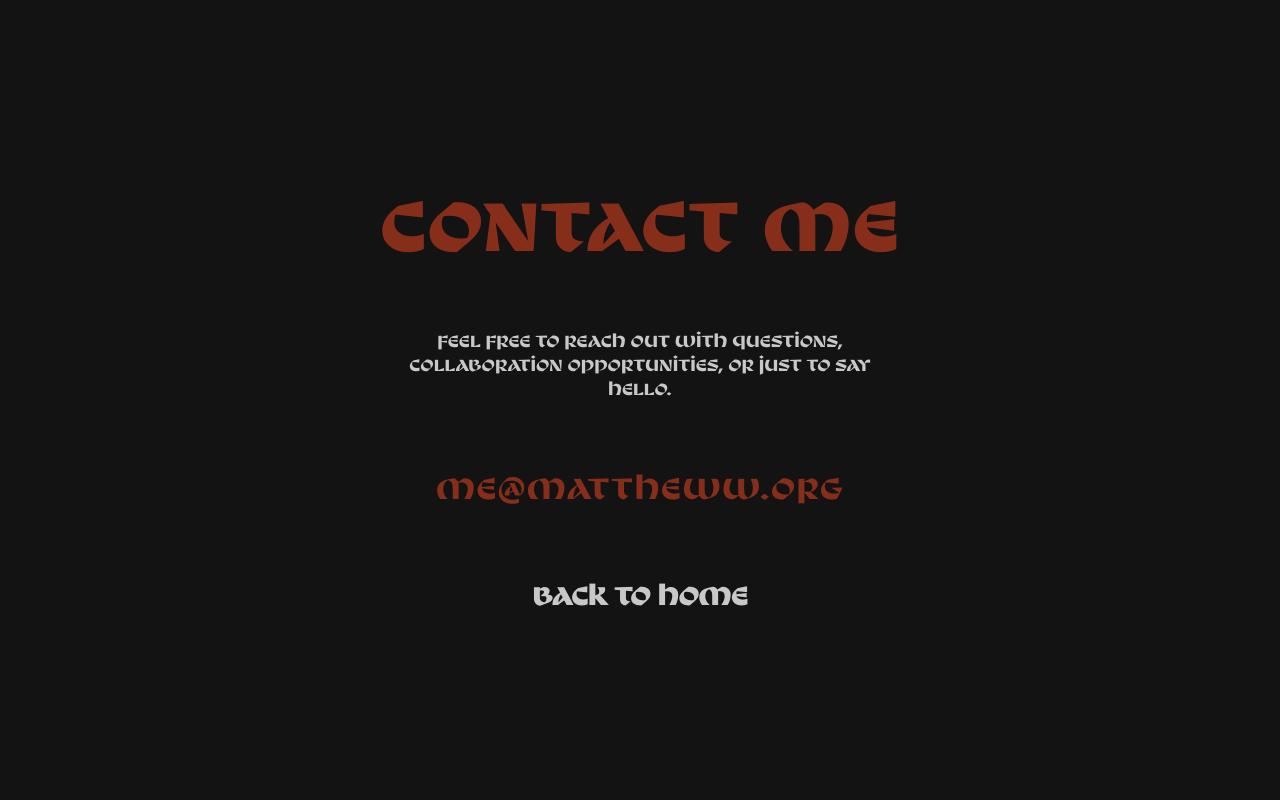
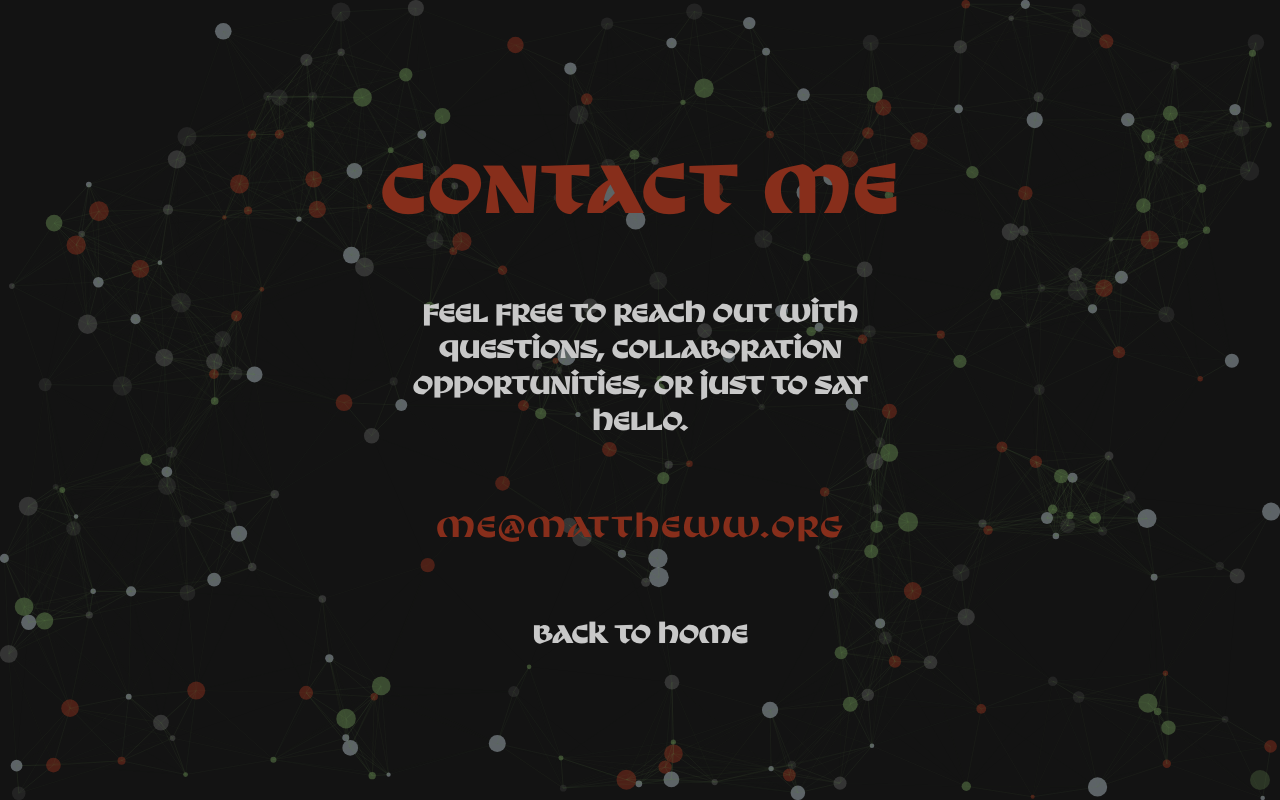
Before and after one commit to NujabesDev/simple-contact-website, a React (Create React App) app in the folder my-app/: page /contact in a window 1280 px wide. Built offline with nearby package versions, Linux system fonts and the light colour scheme.

Commit message:
added mailchimp

```diff
--- a/my-app/src/pages/Contact.js
+++ b/my-app/src/pages/Contact.js
@@ -1,20 +1,82 @@
-import React from 'react';
+import React, { useState } from 'react';
 import { Link } from 'react-router-dom';
+import ParticleBackground from '../ParticleBackground';
 
 function Contact() {
+  // Add state for image/particle color state (matching Home component)
+  const [imageState, setImageState] = useState(0);
+  // Add state for copy notification
+  const [copied, setCopied] = useState(false);
+
+  // Function to copy email to clipboard and show notification
+  const copyEmail = () => {
+    const email = "me@mattheww.org";
+    navigator.clipboard.writeText(email)
+      .then(() => {
+        // Show the copied notification
+        setCopied(true);
+
+        // Hide notification after 2 seconds
+        setTimeout(() => {
+          setCopied(false);
+        }, 2000);
+      })
+      .catch(err => {
+        console.error('Failed to copy email: ', err);
+      });
+  };
+
   return (
     <div className="background">
+      {/* Add the ParticleBackground component */}
+      <ParticleBackground imageState={imageState} />
+
       <div className="main-text">
         <h1>Contact Me</h1>
       </div>
 
       <div className="contact-container">
-        <p className="contact-description">
+        <h2 className="contact-description">
           Feel free to reach out with questions, collaboration opportunities, or just to say hello.
-        </p>
+        </h2>
 
-        <div className="contact-email">
-          <a href="mailto:me@mattheww.org">me@mattheww.org</a>
+        <div className="contact-email" style={{ position: 'relative' }}>
+          {/* Email with click handler */}
+          <span
+            onClick={copyEmail}
+            style={{
+              position: 'relative',
+              padding: '0.5rem 1rem',
+              borderRadius: '4px',
+              transition: 'all 0.3s ease',
+              border: copied ? '1px solid #63854f' : '1px solid transparent',
+              backgroundColor: copied ? 'rgba(99, 133, 79, 0.1)' : 'transparent',
+              cursor: 'pointer',
+              color: '#872e1b'
+            }}
+          >
+            me@mattheww.org
+
+            {/* Copied message */}
+            {copied && (
+              <span style={{
+                position: 'absolute',
+                top: '-30px',
+                left: '50%',
+                transform: 'translateX(-50%)',
+                backgroundColor: '#63854f',
+                color: 'white',
+                padding: '4px 8px',
+                borderRadius: '4px',
+                fontSize: '0.9rem',
+                opacity: copied ? '1' : '0',
+                transition: 'opacity 0.3s ease',
+                whiteSpace: 'nowrap'
+              }}>
+                Copied!
+              </span>
+            )}
+          </span>
         </div>
       </div>
 
@@ -23,6 +85,22 @@ function Contact() {
           <h2>Back to Home</h2>
         </Link>
       </div>
+
+      {/* Optional: Add a hidden button that toggles the particle color state */}
+      <div
+        style={{
+          position: 'fixed',
+          bottom: '10px',
+          right: '10px',
+          width: '20px',
+          height: '20px',
+          cursor: 'pointer',
+          opacity: 0.3,
+          borderRadius: '50%',
+          backgroundColor: imageState === 0 ? '#63854f' : '#872e1b'
+        }}
+        onClick={() => setImageState(prev => prev === 0 ? 1 : 0)}
+      />
     </div>
   );
 }
```
